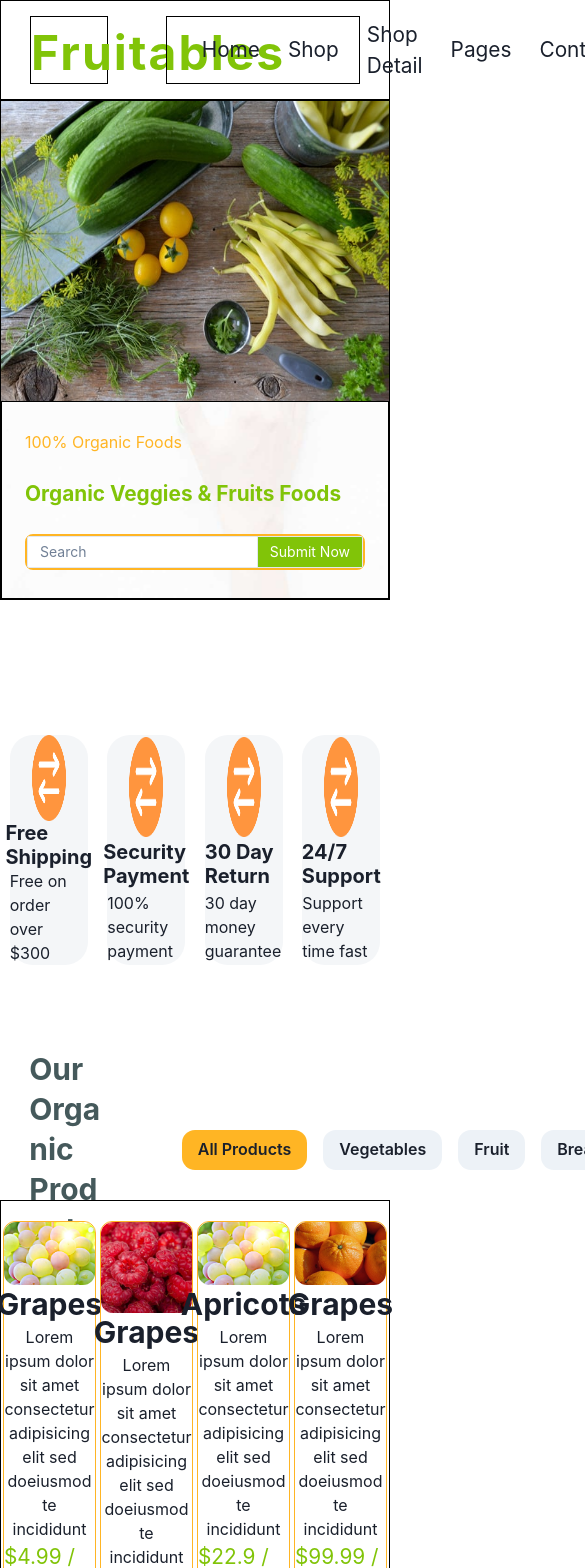
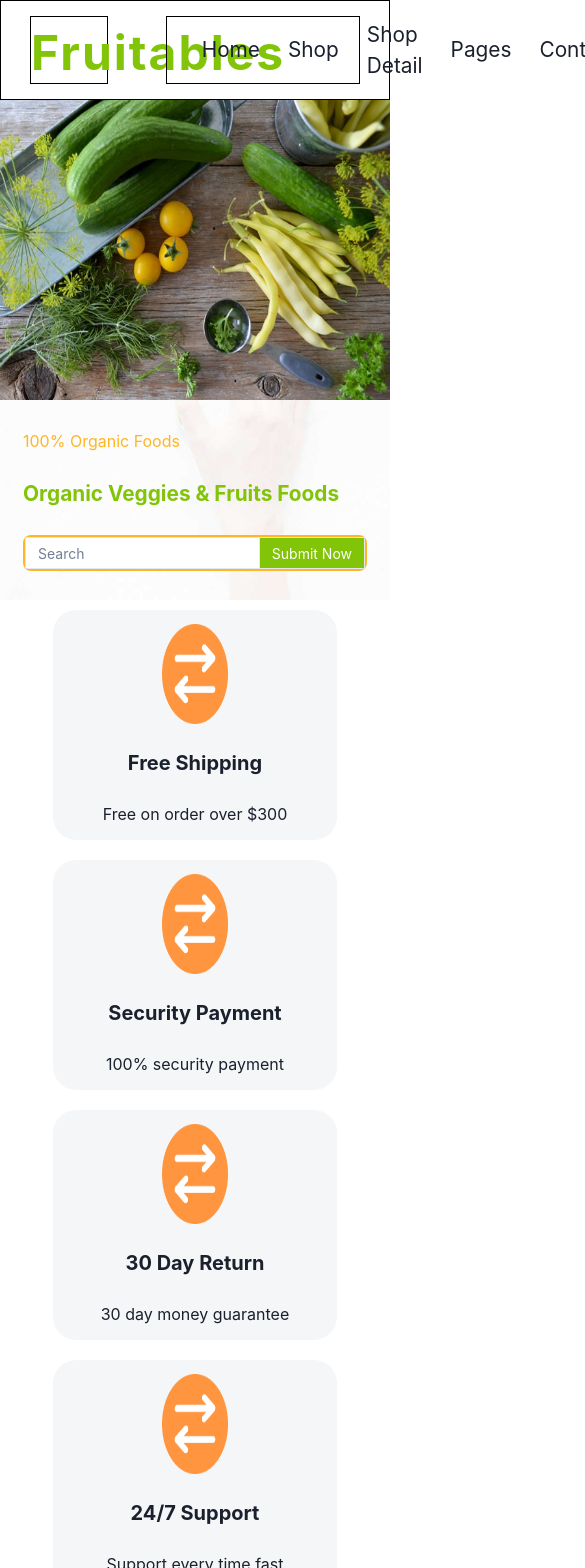
Before and after one commit to FatimaGohar12/Fruitables, a React (Create React App) app: page / in a window 390 px wide. Shown: the top 1568 px of the page, 585 px wide, since content can reach past the window. Built offline with nearby package versions, Linux system fonts and the light colour scheme.

Commit message:
Responsiveness Working

```diff
--- a/src/App.js
+++ b/src/App.js
@@ -7,7 +7,7 @@ import FreshExotic from "./Components/FreshExotic";
 import FreshOrganic from "./Components/FreshOrganic";
 import Main1 from "./Components/Main1";
 import Navbar from "./Components/Navbar";
-import OrganicProduct from"./Components/OrganicProduct";
+import OrganicProduct from "./Components/OrganicProduct";
 import OrganicProductCard from "./Components/OrganicProductCard";
 import Testimonal from "./Components/Testimonal";
 import TestimonalsHeading from "./TestimonalsHeading";
--- a/src/Components/Cards1.jsx
+++ b/src/Components/Cards1.jsx
@@ -32,16 +32,17 @@ const Cards1 = () => {
     <>
       <Flex
         // border="1px solid black"
-        height="500px"
+        height={{base:"1000px",lg:"500px",md:"1000px"}}
         width="100%"
         alignItems="center"
         justifyContent="space-around"
+        flexDir={{ base: "column", lg: "row", md: "column" }}
       >
         {cardsData.map((card, index) => (
           <Flex
             key={index}
             // border={"1px solid black"}
-            width="20%"
+            width={{ base: "73%", lg: "20%", md: "40%" }}
             height="230px"
             alignItems="center"
             justifyContent="space-around"
@@ -49,7 +50,7 @@ const Cards1 = () => {
             backgroundColor="#f4f6f8 !important"
             flexDir="column"
           >
-            <Image src={card.iconSrc} width="43%" height="100px" />
+            <Image src={card.iconSrc} width="23%" height="100px" />
             <Heading as="h4" size="md">
               {card.heading}
             </Heading>
--- a/src/Components/Main1.jsx
+++ b/src/Components/Main1.jsx
@@ -16,7 +16,7 @@ const Main1 = () => {
   return (
     <>
       <Flex
-        border="1px solid black"
+        // border="1px solid black"
         width="100%"
         height="500px"
         backgroundImage="url('/img/hero-img.jpg')"
@@ -28,8 +28,8 @@ const Main1 = () => {
       >
         {/* text-flex */}
         <Flex
-          border="1px solid black"
-          width={{ lg: "45%", base: "100%", md: "100%" }}
+          // border="1px solid black"
+          width={{ lg: "45%", base: "100%", md: "68%" }}
           height="400px"
           direction="column"
           alignItems="start"
@@ -50,7 +50,7 @@ const Main1 = () => {
           </Heading>
           <Box>
             <Stack spacing={2} border="2px solid #ffb524" borderRadius="8px">
-              <InputGroup size={{lg:"lg",md:"md",base:"sm"}}>
+              <InputGroup size={{ lg: "lg", md: "md", base: "sm" }}>
                 <Input placeholder="Search" backgroundColor="white" />
                 <InputRightAddon
                   children="Submit Now"
@@ -63,9 +63,10 @@ const Main1 = () => {
           </Box>
         </Flex>
         {/* image-flex */}
-        <Flex whiteSpace="nowrap">
+        <Flex>
           <Image
             src="/img/hero-img-2.jpg"
+            // width={{ base: "60%", lg: "100%", md: "100%" }}
             width="100%"
             height="300px"
             marginRight="15px"
--- a/src/Components/OrganicProduct.jsx
+++ b/src/Components/OrganicProduct.jsx
@@ -6,6 +6,7 @@ import {
   UnorderedList,
   Button,
   Stack,
+  Grid,
 } from "@chakra-ui/react";
 import React from "react";
 
@@ -16,47 +17,64 @@ const OrganicProduct = () => {
         // border={"1px solid black"}
         alignItems="center"
         justifyContent="space-around"
-        height="100px"
+        height={{ base: "200px", lg: "100px" }}
+        flexDir={{ lg: "row", base: "column-reverse" }}
       >
-        <Box
-          // border="1px solid black"
-
-          width="20%"
-        >
+        <Box border="1px solid black" width={{ lg: "16%", base: "50%" }}>
           <Heading color="#45595b">Our Organic Products</Heading>
         </Box>
+
           <Flex
             //   border="1px solid black"
             justifyContent="space-evenly"
             alignItems="center"
             width="50%"
             height="50px"
+            flexWrap="wrap"
           >
             <UnorderedList
               listStyleType="none"
               display="flex"
               flexDir="row"
               justifyContent="space-around"
+              flexWrap="wrap"
             >
               <Stack spacing="4" flexDir="row">
-              <Button backgroundColor="#ffb524" borderRadius="13px">
+                <Button
+                  backgroundColor="#ffb524"
+                  borderRadius="13px"
+                  size={{ base: "sm", lg: "lg", md: "md" }}
+                >
                   <ListItem>All Products</ListItem>
                 </Button>
-              <Button borderRadius="13px">
+                <Button
+                  borderRadius="13px"
+                  size={{ base: "sm", lg: "lg", md: "md" }}
+                >
                   <ListItem>Vegetables</ListItem>
                 </Button>
-              <Button borderRadius="13px">
+                <Button
+                  borderRadius="13px"
+                  size={{ base: "sm", lg: "lg", md: "md" }}
+                >
                   <ListItem>Fruit</ListItem>
                 </Button>
-              <Button borderRadius="13px">
+                <Button
+                  borderRadius="13px"
+                  size={{ base: "sm", lg: "lg", md: "md" }}
+                >
                   <ListItem>Bread</ListItem>
                 </Button>
-              <Button borderRadius="13px">
+                <Button
+                  borderRadius="13px"
+                  size={{ base: "sm", lg: "lg", md: "md" }}
+                >
                   <ListItem>Meat</ListItem>
                 </Button>
               </Stack>
             </UnorderedList>
           </Flex>
+
       </Flex>
     </>
   );
```
Lines whose indentation alone changed are shown as unchanged.
